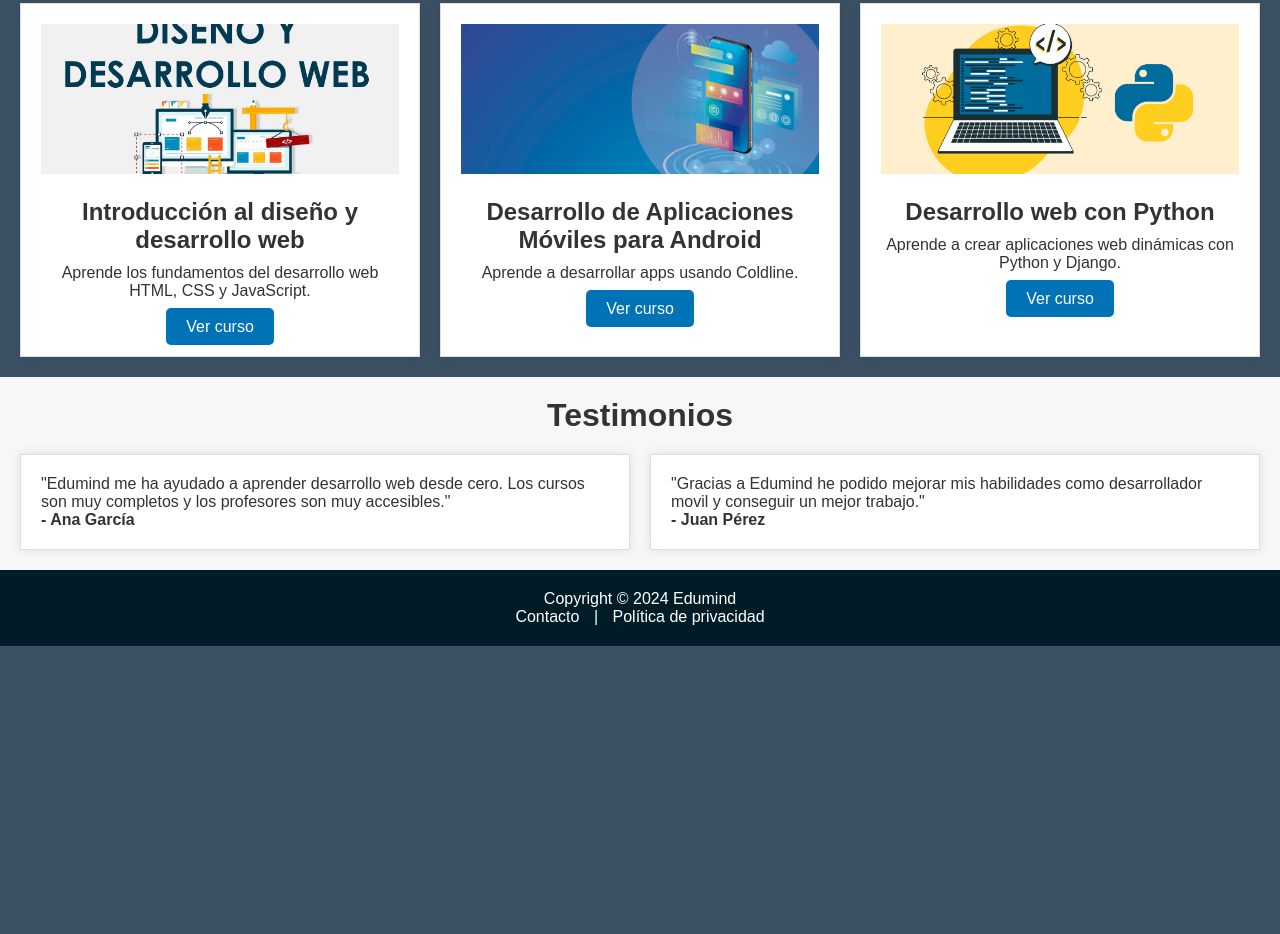
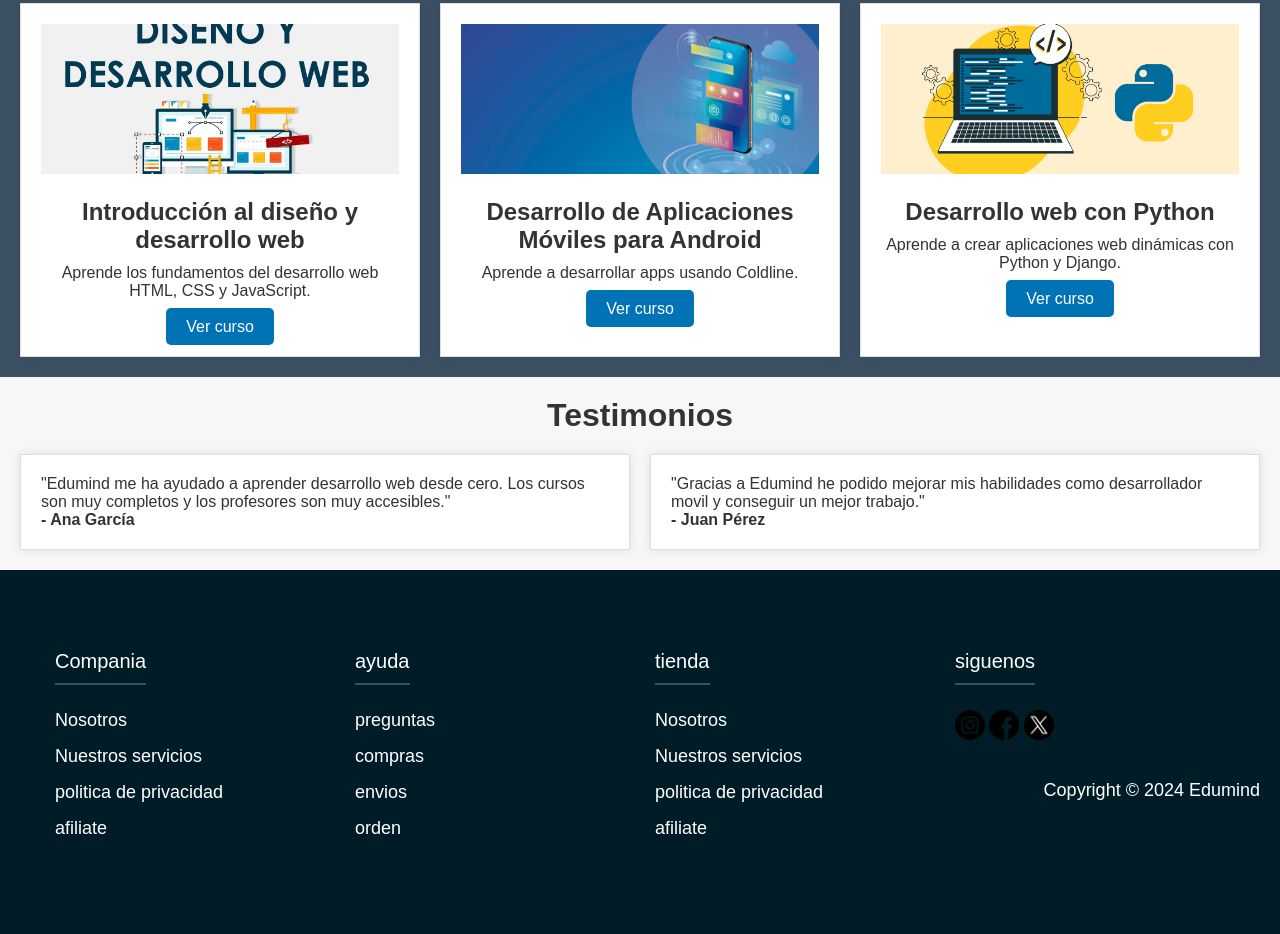
Before and after one commit to MxGn141/fase2, a plain HTML site: page index.html in a window 1280 px wide. Shown: the part 829-1763 px from the top of the page. Before the commit the page ends 1475 px from the top, so only its background shows below. Drawn offline with Linux system fonts and the light colour scheme.

Commit message:
Add files via upload

```diff
--- a/css/style.css
+++ b/css/style.css
@@ -203,26 +203,81 @@ nav{
     margin-top: 10px;
   }
 
+
   /* Footer */
-  footer {
-    background-color: rgba(0,29,39,255);
-    color: #fff;
-    padding: 20px;
+.container{
+    max-width: 1200px;
+    margin: 0 auto;
+}
+.footer {
+  background-color: rgba(0,29,39,255);
+  padding: 80px 0;
+
+}
+.footer-row {
+  display: flex;
+  flex-wrap: wrap;
+}
+.footer-links {
+  width: 25%;
+  padding: 0 15px;
+}
+.footer-links h4 {
+  font-size: 20px;
+  color: #ffffff;
+  margin-bottom: 25px;
+  font-weight: 500;
+  border-bottom: 2px solid #3b5063;
+  padding-bottom: 10px;
+  display: inline-block;
+}
+.footer-links ul li a {
+  font-size: 18px;
+  text-decoration: none;
+  color: #ffffff;
+  display: block;
+  margin-bottom: 15px;
+  transition: all .3s ease;
+  list-style-type: none;
+}
+
+.footer-links ul li a:hover {
+  color: #ffffff;
+  padding-left: 6px;
+}
+
+ .footer p {
+  color: #ffffff;
+  font-size: 18px;
+    position: absolute;
+      bottom: 75%px;
+      right: 20px;
+      margin: auto;
+      text-align: center;
+
+
+  }
+
+ .footer img {
+  width: 30px;
+  height: 30px;
+ }
+.footer ul li {
+  list-style-type: none;
+}
+
+@media(max-width:800px) {
+  .footer-row{
     text-align: center;
   }
+  .footer-links{
+    width: 100%;
+    margin-bottom: 30px;
+  }
+}
 
-  footer p {
-    margin: 0;
-  }
-
-  footer a {
-    color: #fff;
-    text-decoration: none;
-    margin: 0 10px;
-  }
-
-  /* Media queries para dispositivos móviles */
-  @media (max-width: 768px) {
+   /* Media queries para dispositivos móviles */
+   @media (max-width: 768px) {
     .grid-cursos {
       grid-template-columns: repeat(1, 1fr);
     }
--- a/index.html
+++ b/index.html
@@ -5,6 +5,7 @@
   <meta name="viewport" content="width=device-width, initial-scale=1.0">
   <title>Edumind</title>
   <link rel="stylesheet" href="css/style.css">
+
 </head>
 <body>
   <header>
@@ -73,10 +74,64 @@
         </div>
       </div>
     </section>
+
   </main>
-  <footer>
-    <p>Copyright &copy; 2024 Edumind</p>
-    <a href="#">Contacto</a> | <a href="#">Política de privacidad</a>
+  <footer class="footer">
+
+    <div class="container">
+
+      <div class="footer-row">
+
+          <div class="footer-links">
+              <h4>Compania</h4>
+              <ul>
+                <li><a href="#">Nosotros</a></li>
+                <li><a href="#">Nuestros servicios</a></li>
+                <li><a href="#">politica de privacidad</a></li>
+                <li><a href="#">afiliate</a></li>
+              </ul>
+          </div>
+          <div class="footer-links">
+            <h4>ayuda</h4>
+            <ul>
+              <li><a href="#">preguntas</a></li>
+              <li><a href="#">compras</a></li>
+              <li><a href="#">envios</a></li>
+              <li><a href="#">orden</a></li>
+            </ul>
+        </div>
+        <div class="footer-links">
+          <h4>tienda</h4>
+          <ul>
+            <li><a href="#">Nosotros</a></li>
+            <li><a href="#">Nuestros servicios</a></li>
+            <li><a href="#">politica de privacidad</a></li>
+            <li><a href="#">afiliate</a></li>
+          </ul>
+      </div>
+      <div class="footer-links">
+        <h4>siguenos</h4>
+        <div class="social-link">
+            <a href="https://www.instagram.com/usuario_instagram" target="_blank" title="Instagram">
+              <img src="img/insta.png" alt="Instagram">
+            </a>
+            <a href="https://www.facebook.com/usuario_facebook" target="_blank" title="Facebook">
+              <img src="img/face.png" alt="Facebook">
+            </a>
+            <a href="https://twitter.com/usuario_twitter" target="_blank" title="Twitter">
+              <img src="img/x.png" alt="Twitter">
+            </a>
+
+        </div>
+        <br>
+        <br>
+        <p>Copyright &copy; 2024 Edumind</p>
+    </div>
+
+      </div>
+
+    </div>
+
   </footer>
 </body>
 </html>
```
Also changed, not shown: img/face.png (added), img/insta.png (added), img/x.png (added), 1 other file.
